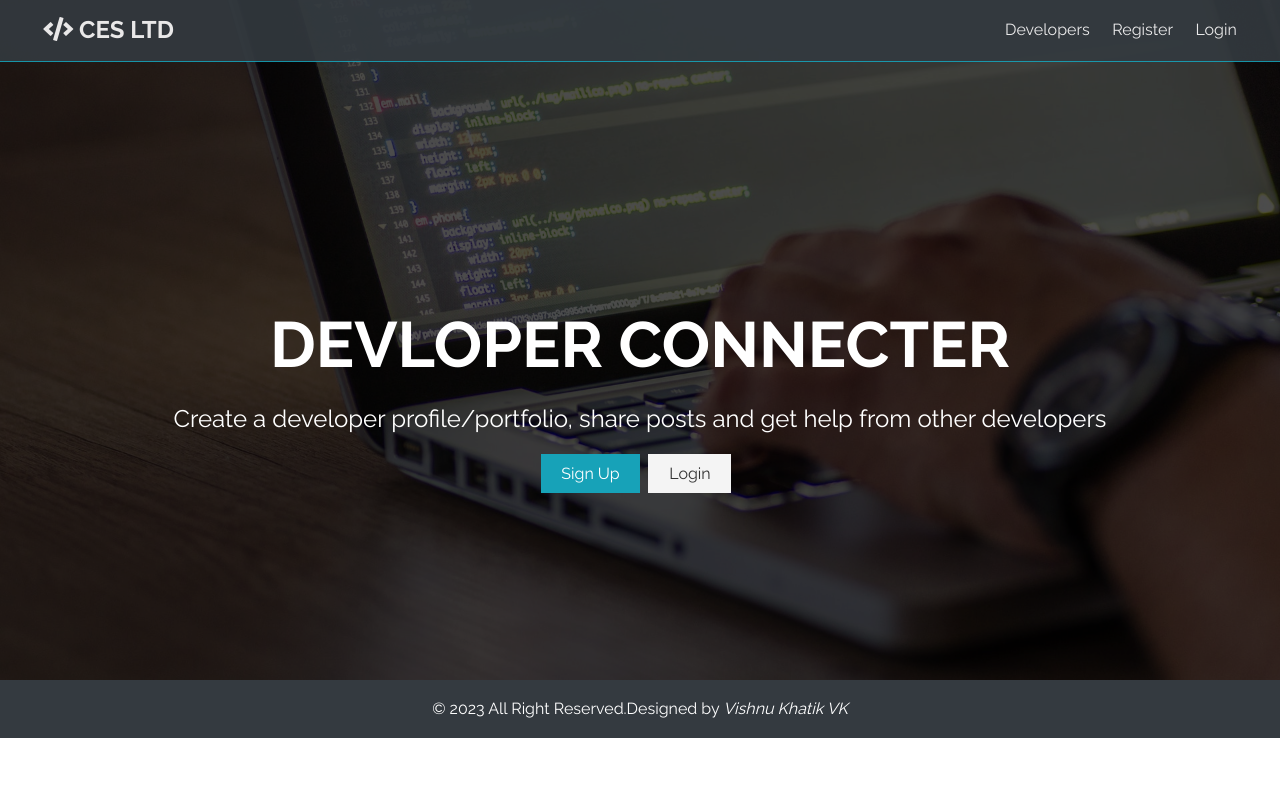
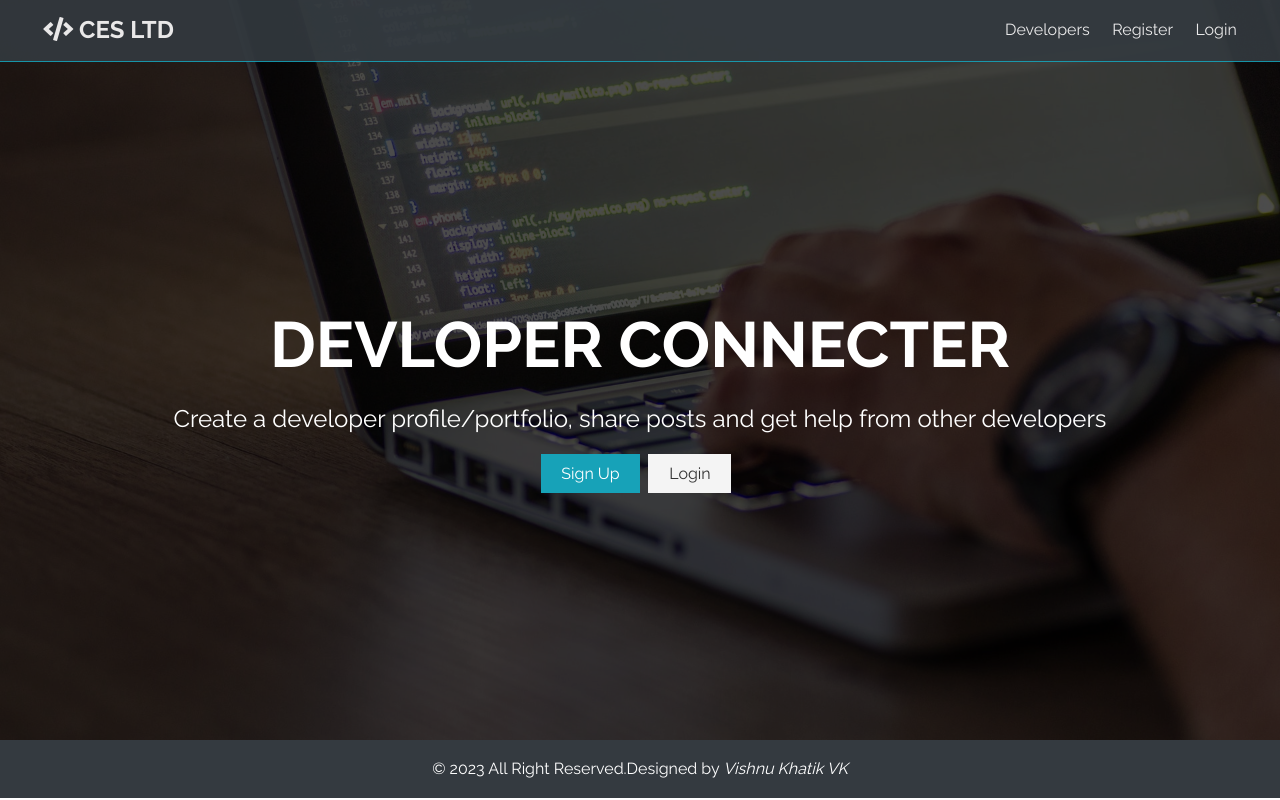
Before and after one commit to vishnukhatik/client-app-vue3, a Vue app: page / in a window 1280 px wide. Built offline with nearby package versions, Linux system fonts and the light colour scheme.

Commit message:
[ADD] serivce for auth services

```diff
--- a/src/app/App.vue
+++ b/src/app/App.vue
@@ -23,9 +23,9 @@ export default {
 
 <style>
 .main-h {
-  height: calc(100vh - 120px);
-  max-height: calc(100vh - 120px);
-  min-height: calc(100vh - 120px);
+  height: calc(100vh - 60px);
+  max-height: calc(100vh - 60px);
+  min-height: calc(100vh - 60px);
   overflow: auto;
 }
 </style>
--- /dev/null
+++ b/src/app/auth/services/auth.service.js
@@ -0,0 +1,5 @@
+import api from "@/app/config/axios.js";
+
+export const registerService = (data) => {
+  api.post("auth", data);
+};
```
Also changed, not shown: src/app/config/axios.js (added, +17 -0 lines).
